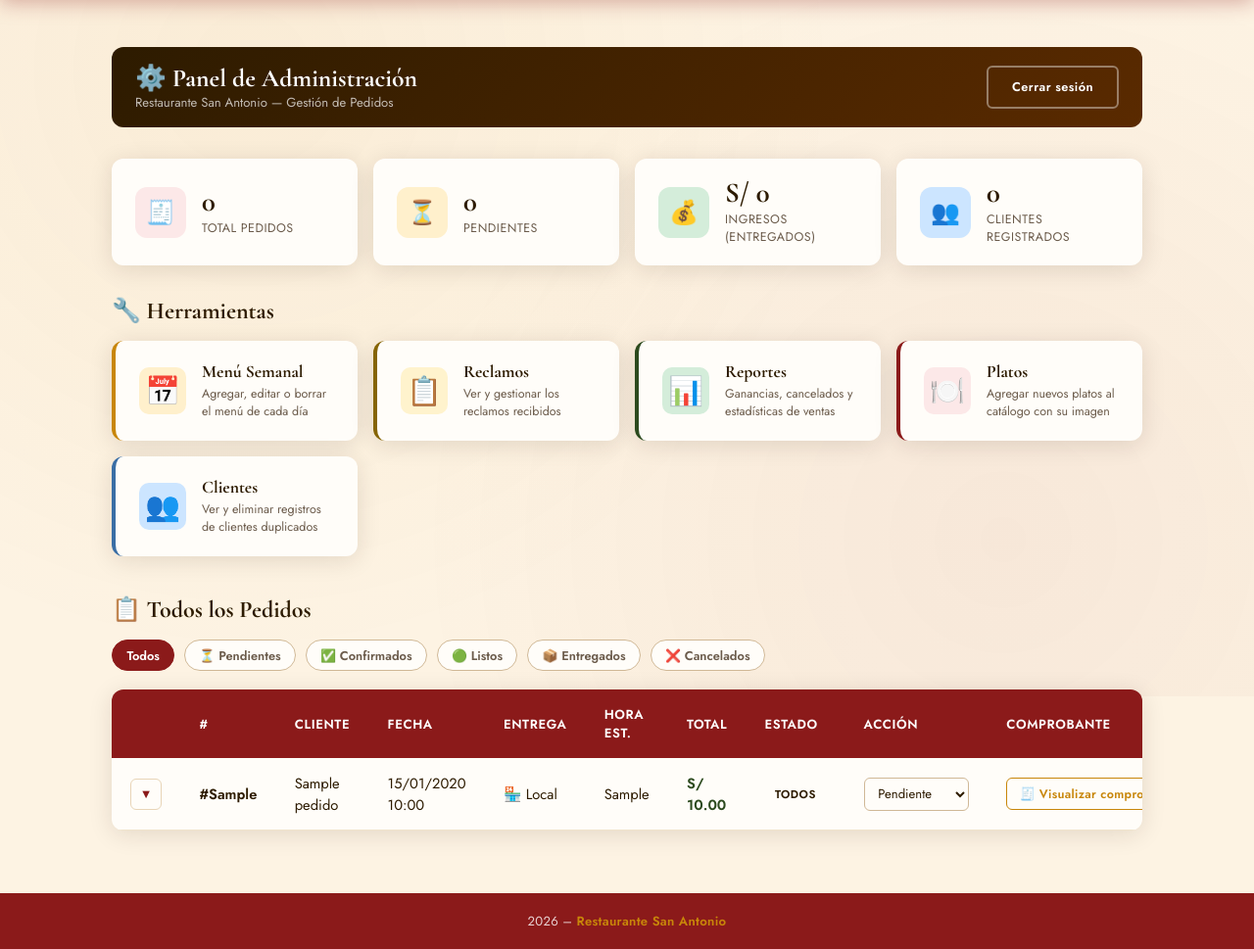
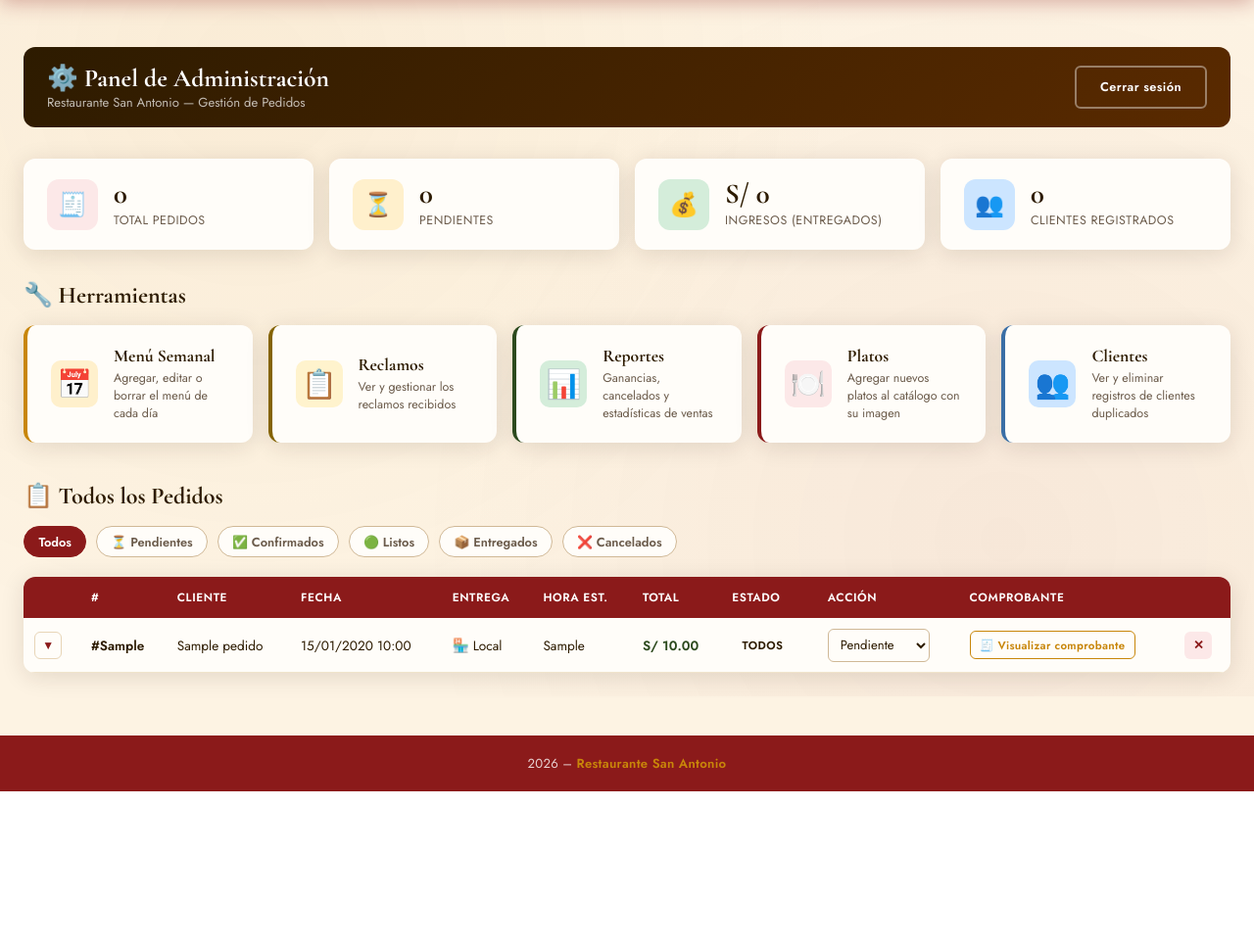
Before and after one commit to josh2006-dotcom/restaurante-san-antonio, a Flask app: page /admin in a window 1280 px wide. Shown: the part 89-1058 px from the top of the page at 98% size. After the commit the page ends 897 px from the top, so only its background shows below. Run offline with Flask 3, Linux system fonts and the light colour scheme; the visitor is signed in with stand-in values (Sample User, id 1); a database or web service that is not in the repository returns one stand-in record (values such as "Sample title"); data that the repository does not hold is empty; some libraries are stand-ins or nearby versions.

Commit message:
Update admin.html

```diff
--- a/templates/admin.html
+++ b/templates/admin.html
@@ -1,3 +1,4 @@
+
 
 {% extends "base.html" %}
 
@@ -186,11 +187,19 @@
     transition: all .2s; color: var(--gris);
   }
   .filtro-btn:hover, .filtro-btn.activo { background: var(--rojo); color: #fff; border-color: var(--rojo); }
+
+  /* Tabla de pedidos más compacta para evitar scroll horizontal innecesario */
+  #tabla-pedidos thead th { padding: .8rem .7rem; font-size: .74rem; white-space: nowrap; }
+  #tabla-pedidos tbody td { padding: .65rem .7rem; font-size: .85rem; }
+  #tabla-pedidos .estado-select { padding: .35rem .5rem; font-size: .82rem; }
+  #tabla-pedidos .btn-comprobante-admin { padding: .35rem .6rem; font-size: .72rem; white-space: nowrap; }
+  #tabla-pedidos .btn-eliminar { width: 28px; height: 28px; font-size: .8rem; }
+  #tabla-pedidos .btn-toggle-detalle { width: 28px; height: 28px; font-size: .75rem; }
 </style>
 {% endblock %}
 
 {% block content %}
-<div class="container">
+<div class="container" style="max-width:1500px">
 <div class="admin-page">
 
   <div class="admin-topbar">
```
